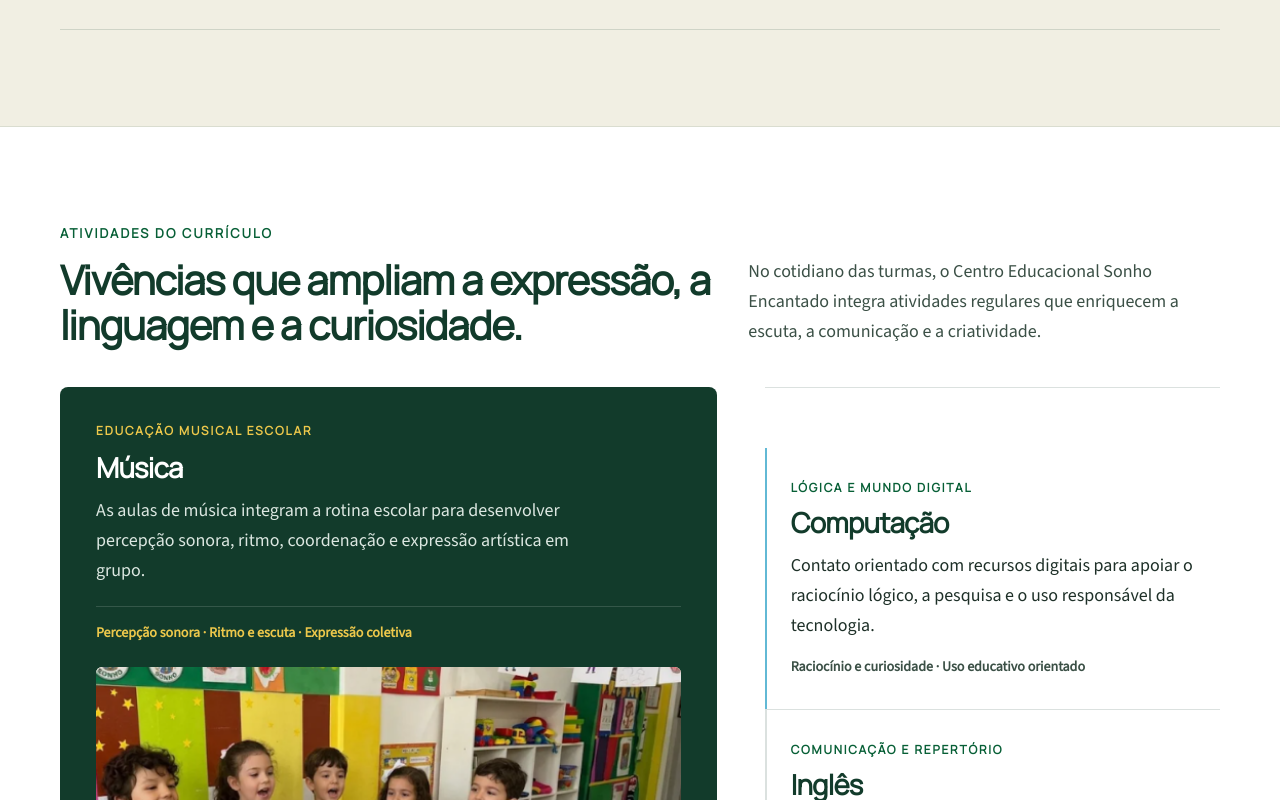
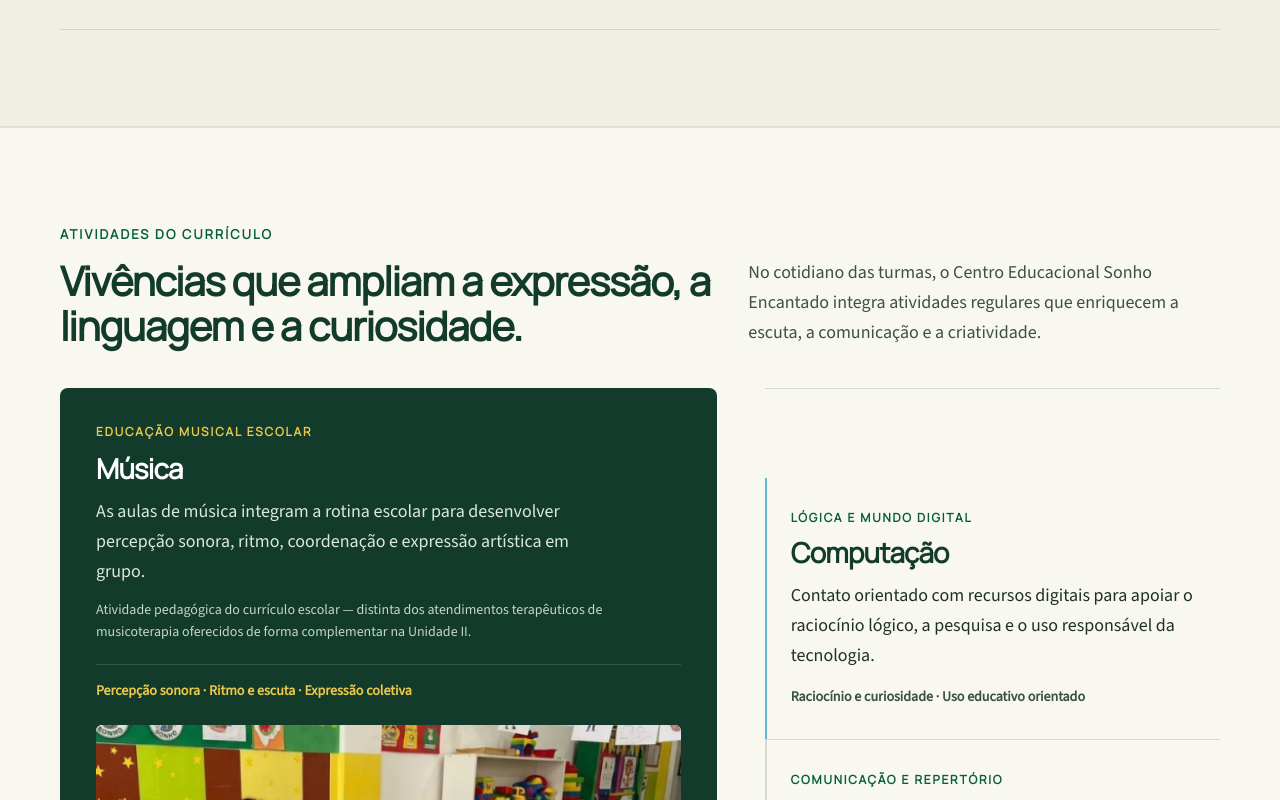
Before and after one commit to desenvolvedorfast-hub/site-sonho-encantado, a React (Vite) app in the folder sonho-encantado-site/: page / in a window 1280 px wide. Shown: the part 3100-3900 px from the top of the page. Built offline with nearby package versions, Linux system fonts and the light colour scheme.

Commit message:
Modify ActivitiesSection styling and content
Updated the ActivitiesSection component to change the background class and added a new paragraph for curriculum distinction.

```diff
--- a/sonho-encantado-site/src/components/ActivitiesSection.tsx
+++ b/sonho-encantado-site/src/components/ActivitiesSection.tsx
@@ -12,7 +12,7 @@ export function ActivitiesSection() {
     <section
       id="experiencias"
       aria-labelledby="experiencias-heading"
-      className="bg-white py-14 sm:py-18 lg:py-24"
+      className="border-t border-brand-dark/10 bg-brand-paper py-14 sm:py-18 lg:py-24"
     >
       <div className="container-editorial">
         <Reveal>
@@ -33,7 +33,6 @@ export function ActivitiesSection() {
         </Reveal>
 
         <div className="mt-10 grid grid-cols-1 gap-10 lg:grid-cols-12 lg:gap-12">
-          {/* Música em bloco editorial verde-escuro limpo */}
           <Reveal className="lg:col-span-7">
             <article className="flex h-full flex-col justify-between rounded-lg bg-brand-dark p-6 text-brand-paper sm:p-9">
               <div>
@@ -47,6 +46,10 @@ export function ActivitiesSection() {
 
                 <p className="text-body-fluid mt-3 max-w-[54ch] text-[#DCE7E1]">
                   {featuredMusic.description}
+                </p>
+
+                <p className="mt-3 text-sm leading-relaxed text-[#C5D5CD]">
+                  {featuredMusic.curriculumDistinction}
                 </p>
 
                 <p className="mt-5 border-t border-brand-paper/15 pt-4 text-sm font-semibold text-brand-yellow">
@@ -71,7 +74,6 @@ export function ActivitiesSection() {
             </article>
           </Reveal>
 
-          {/* Computação e Inglês em composição tipográfica aberta, sem caixas coloridas nem ícones genéricos */}
           <Reveal
             delayMs={90}
             className="flex flex-col justify-center divide-y divide-brand-dark/15 border-y border-brand-dark/15 lg:col-span-5"
```
